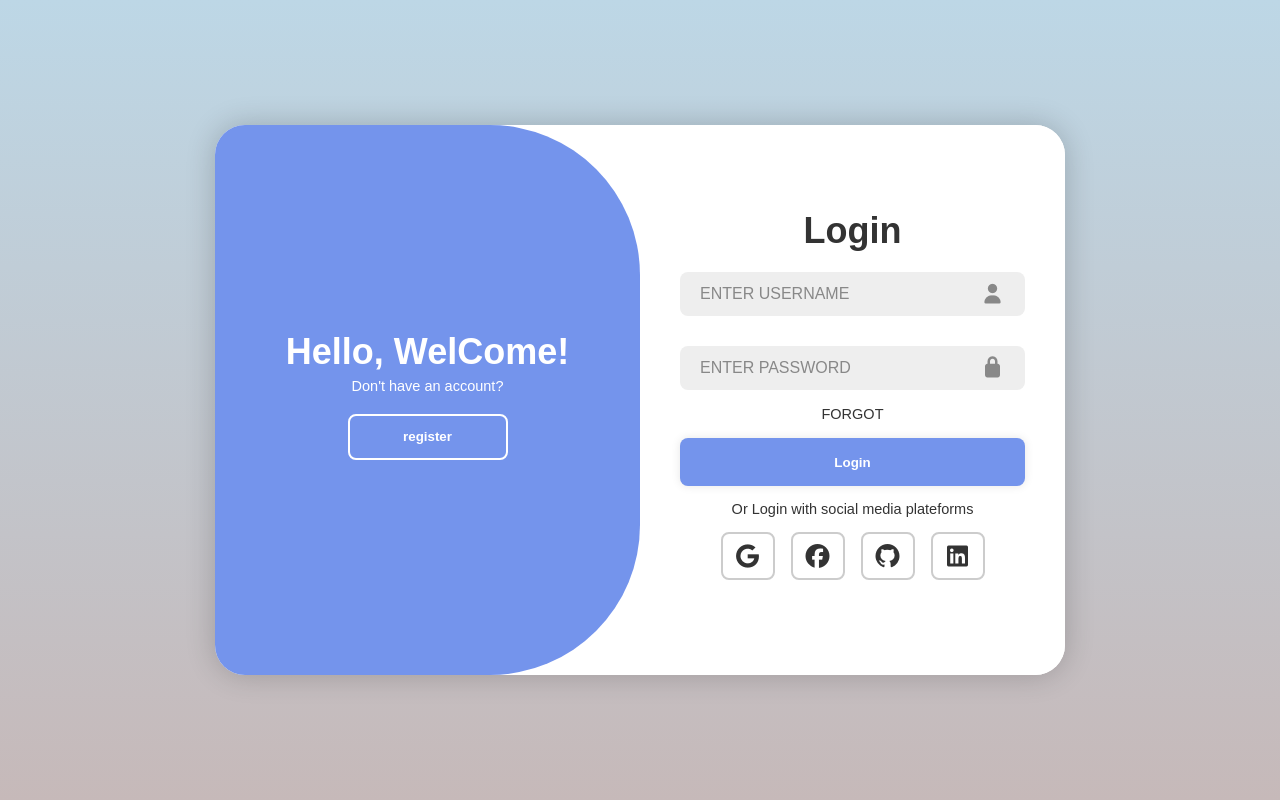
After one commit to shkhassan786/hanjec, a PHP site: the page made by first page/signin & register/sign.html in a window 1280 px wide. The commit adds this page. Run offline with PHP 8.4, Linux system fonts and the light colour scheme; some libraries are stand-ins or nearby versions.

Commit message:
added login
section

```diff
--- /dev/null
+++ b/first page/signin & register/sign.css
@@ -0,0 +1,237 @@
+*{
+    margin: 0;
+    padding: 0;
+    box-sizing: border-box;
+    font-family: sans-serif;
+}
+body{
+    display: flex;
+    justify-content: center;
+    align-items: center;
+    min-height: 100vh;
+    background: linear-gradient(rgb(189, 215, 230), rgb(198, 185, 185));
+}
+.container{
+    position: relative;
+    width: 850px;
+    height: 550px;
+    background: #fff;
+    border-radius: 30px;
+    box-shadow: 0 0 30px rgba(0, 0, 0, .2);
+    margin: 20px;
+    overflow: hidden;
+}
+.form-box{
+    position: absolute;
+    right: 0;
+    width: 50%;
+    height: 100%;
+    background: #fff;
+    display: flex;
+    align-items: center;
+    color: #333;
+    text-align: center;
+    padding: 40px;
+    z-index: 1;
+    transition: .6s ease-in-out 1.2s, visibility 0s 1s;
+}
+
+.container.active .form-box{
+    right: 50%;
+}
+
+.form-box.register{
+    visibility: hidden;
+}
+.container.active .form-box.register{
+    visibility: visible;
+}
+
+form{
+    width: 100%;
+}
+.container h1{
+    font-size: 36px;
+    margin: -10px 0;
+}
+
+.input-box{
+    position: relative;
+    margin: 30px 0;
+}
+.input-box input{
+    width: 100%;
+    padding: 13px 50px 13px 20px;
+    background: #eee;
+    border-radius: 8px;
+    border: none;
+    outline: none;
+    font-size: 16px;
+    color: #333;
+    font-weight: 500;
+}
+
+.input-box input::placeholder{
+    color: #888;
+    font-weight: 400;
+}
+.input-box i {
+    position: absolute;
+    right: 20px;
+    top: 50%;
+    transform: translateY(-50%);
+    font-size: 20px;
+    color: #888;
+}
+.forgot-link{
+    margin: -15px 0 15px;
+}
+.forgot-link a{
+    font-size: 14.5px;
+    color: #333;
+    text-decoration: none;
+}
+
+.btn{
+    width: 100%;
+    height: 48px;
+    background: #7494ec;
+    border-radius: 8px;
+    box-shadow: 0 0 10px rgba(0, 0, 0, .1);
+    border: none;
+    color: #fff;
+    font-weight: 600;
+}
+
+.container p{
+    font-size: 14.5px;
+    margin: 15px 0;
+}
+.social-icon{
+    display: flex;
+    justify-content: center;
+}
+.social-icon a {
+    display: inline-flex;
+    padding: 10px;
+    border: 2px solid #ccc;
+    border-radius: 8px;
+    font-size: 24px;
+    color: #333;
+    text-decoration: none;
+    margin: 0 8px;
+}
+
+.toggle-box{
+    position: absolute;
+    width: 100%;
+    height: 100%;
+}
+.toggle-box::before{
+    content: '';
+    position: absolute;
+    left: -250%;
+    width: 300%;
+    height: 100%;
+    background: #7494ec;
+    border-radius: 150px;
+    z-index: 2;
+    transition: 1.8s ease-in-out;
+}
+
+.container.active .toggle-box::before{
+    left: 50%;
+}
+
+
+.toggle-panel{
+    position: absolute;
+    width: 50%;
+    height: 100%;
+    color: #fff;
+    display: flex;
+    flex-direction: column;
+    justify-content: center;
+    align-items: center;
+    z-index: 2;
+    transition: .6s ease-in-out;
+}
+.toggle-panel.toggle-left{
+    left: 0;
+    transition-delay: 1.2s;
+}
+.container.active .toggle-panel.toggle-left{
+    left: -50%;
+    transition-delay: .6s;
+}
+.toggle-panel.toggle-right{
+    right: -50%;
+    transition-delay: .6s;
+}
+.container.active .toggle-panel.toggle-right{
+    right: 0;
+    transition-delay: 1.2s;
+}
+.toggle-panel p{
+    margin-bottom: 20px;
+}
+.toggle-panel .btn{
+     width: 160px;
+     height: 46px;
+     background: transparent;
+     border: 2px solid white;
+     box-shadow: none;
+}
+
+@media screen and (max-width:650px){
+    .container{
+        height: calc(100vh - 40px);
+    }
+    .form-box {
+        bottom: 0;
+        width: 100%;
+        height: 70%;
+    }
+    .container.active .form-box{
+        right: 0;
+        bottom: 30%;
+    }
+    .toggle-box::before{
+        left: 0 ;
+        top: -270%;
+        width: 100%;
+        height: 300%;
+        border-radius: 20vw;
+    }
+    .container.active .toggle-box::before{
+        left: 0;
+        top: 70%;
+    }
+    .toggle-panel{
+        width: 100%;
+        height: 30%;
+    }
+    .toggle-panel.toggle-left{
+        top: 0;
+    }
+    .container.active .toggle-panel.toggle-left{
+        left: 0;
+        top: -30%;
+    }
+    .toggle-panel.toggle-right{
+    right: 0;
+    bottom: -30%;
+    }
+    .container.active .toggle-panel.toggle-right{
+        bottom: 0;
+    }
+}
+
+@media screen and (max-width:400px) {
+    .form-box{
+        padding: 20px;
+    }
+    .toggle-panel h1{
+        font-size: 30px;
+    }
+}
--- /dev/null
+++ b/first page/signin & register/sign.html
@@ -0,0 +1,78 @@
+<!DOCTYPE html>
+<html lang="en">
+<head>
+    <meta charset="UTF-8">
+    <meta name="viewport" content="width=device-width, initial-scale=1.0">
+    <title>sign-in hanjec</title>
+    <link rel="stylesheet" href="https://cdnjs.cloudflare.com/ajax/libs/font-awesome/7.0.1/css/all.min.css" integrity="sha512-2SwdPD6INVrV/lHTZbO2nodKhrnDdJK9/kg2XD1r9uGqPo1cUbujc+IYdlYdEErWNu69gVcYgdxlmVmzTWnetw==" crossorigin="anonymous" referrerpolicy="no-referrer" />
+    <link rel="stylesheet" href="sign.css">
+</head>
+<body>
+    <div class="container">
+        <div class="form-box login">
+            <form class="action">
+                <h1>Login</h1>
+                <div class="input-box">
+                    <input type="text" placeholder="ENTER USERNAME" Required>
+                    <i class="fa-solid fa-user"></i>
+                </div>
+                <div class="input-box">
+                    <input type="password" placeholder="ENTER PASSWORD" required>
+                    <i class="fa-solid fa-lock"></i>
+                </div>
+                <div class="forgot-link">
+                    <a href="#"> FORGOT</a>
+                </div>
+                <button tepy="submit" class="btn">Login</button>
+                <p>Or Login with social media plateforms</p>
+                <div class="social-icon">
+                    <a href="#"><i class="fa-brands fa-google"></i></a>
+                    <a href="#"><i class="fa-brands fa-facebook"></i></a>
+                    <a href="#"><i class="fa-brands fa-github"></i></a>
+                    <a href="#"><i class="fa-brands fa-linkedin"></i></a>
+                </div>
+            </form>
+        </div>
+        <div class="form-box register">
+            <form class="action">
+                <h1>Registration</h1>
+                <div class="input-box">
+                    <input type="text" placeholder="ENTER USERNAME" Required>
+                    <i class="fa-solid fa-user"></i>
+                </div>
+                <div class="input-box">
+                    <input type="email" placeholder="E-mail" Required>
+                    <i class="fa-solid fa-envelope"></i>
+                </div>
+                <div class="input-box">
+                    <input type="password" placeholder="ENTER PASSWORD" required>
+                    <i class="fa-solid fa-lock"></i>
+                </div>
+                <button tepy="submit" class="btn">Login</button>
+                <p>Or register with social media plateforms</p>
+                <div class="social-icon">
+                    <a href="#"><i class="fa-brands fa-google"></i></a>
+                    <a href="#"><i class="fa-brands fa-facebook"></i></a>
+                    <a href="#"><i class="fa-brands fa-github"></i></a>
+                    <a href="#"><i class="fa-brands fa-linkedin"></i></a>
+                </div>
+            </form>
+        </div>
+        <div class="toggle-box">
+            <div class="toggle-panel toggle-left">
+                <h1>Hello, WelCome!</h1>
+                <p>Don't have an account?</p>
+                <button class="btn register-btn">register</button>
+            </div>
+            <div class="toggle-panel toggle-right">
+                <h1>WelCome Back!</h1>
+                <p>Already have an account?</p>
+                <button class="btn login-btn">Login</button>
+            </div>
+        </div>
+    </div>
+
+
+    <script src="sign.js"></script>
+</body>
+</html>
--- /dev/null
+++ b/first page/signin & register/sign.js
@@ -0,0 +1,11 @@
+const container = document.querySelector('.container');
+const registerBtn = document.querySelector('.register-btn');
+const loginBtn = document.querySelector('.login-btn');
+
+registerBtn.addEventListener('click', () => {
+    container.classList.add('active');
+});
+
+loginBtn.addEventListener('click', () => {
+    container.classList.remove('active');
+});
```
Also changed, not shown: first page/index.html (renamed from index.html, +30 -11 lines), first page/script.js (added, +15 -0 lines), first page/style.css (renamed from style.css, +11 -16 lines), first page/final_logo_hanjec.png (renamed from final_logo_hanjec.png), first page/hanjec_herosections1.png (added), first page/img1.jpg (renamed from img1.jpg), first page/img2.jpg (added), first page/img3.jpg (renamed from img3.jpg), first page/img4.jpg (added), first page/img5.png (renamed from img5.png), first page/img6.png (renamed from img6.png), first page/img7.jpg (renamed from img7.jpg), first page/img8.jpg (renamed from img8.jpg), 3 other files.
